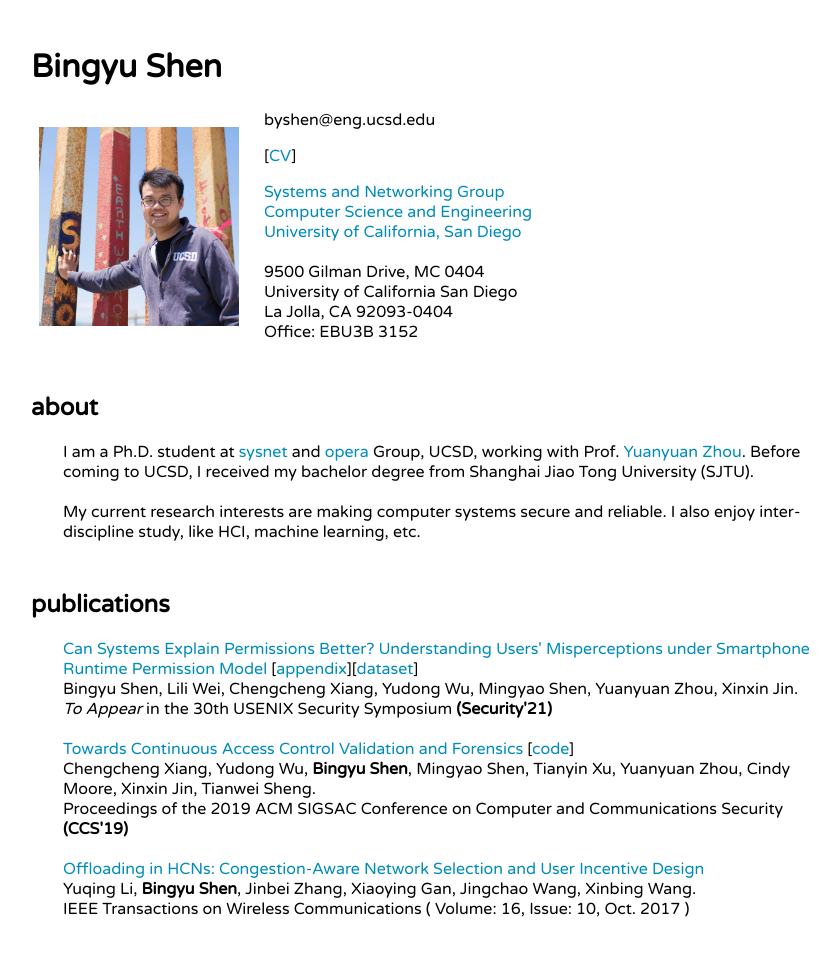
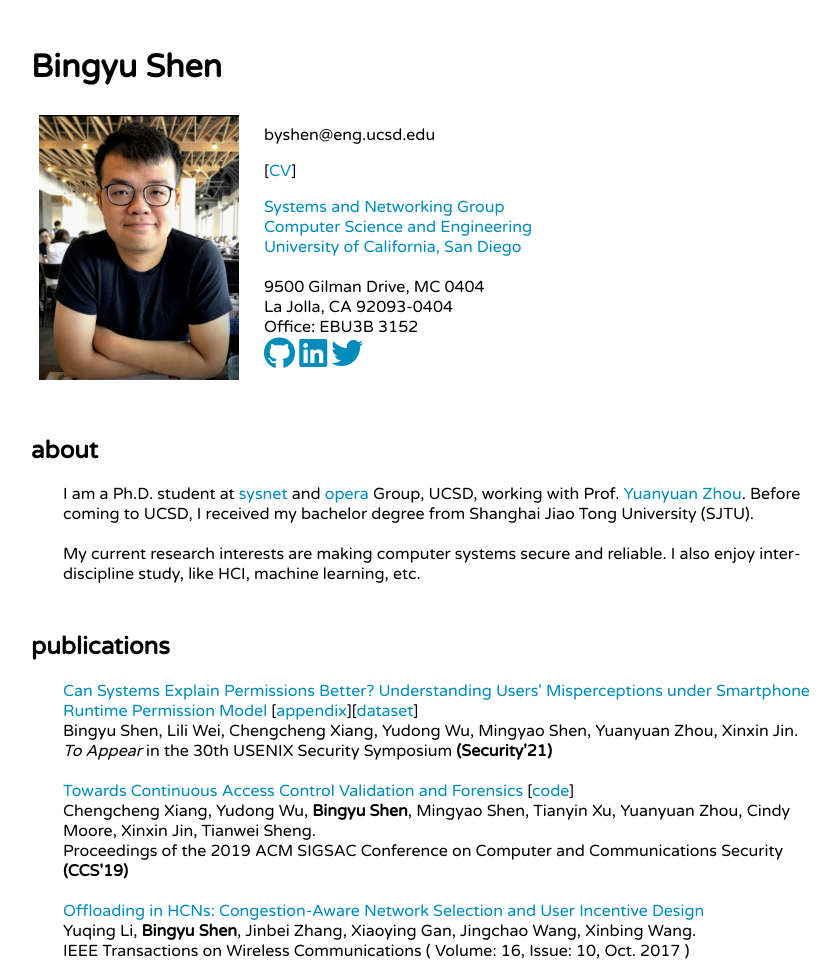
Before and after one commit to byshen/homepage, a plain HTML site: page index.htm in a window 1280 px wide. Shown: the top 964 px of the page, without its empty margins (209-1049 px from the left). Drawn offline with Linux system fonts and the light colour scheme; some icons are missing.

Commit message:
update homepage with links

```diff
--- a/index.htm
+++ b/index.htm
@@ -16,6 +16,8 @@ ga('send', 'pageview');
 </script>
 <!-- End Google Analytics -->
 
+<link rel="stylesheet" href="https://cdn.jsdelivr.net/gh/jpswalsh/academicons@1/css/academicons.min.css">
+<script src="https://kit.fontawesome.com/edca933b8d.js" crossorigin="anonymous"></script>
 <link href="https://fonts.googleapis.com/css?family=Roboto:400,500,700" rel="stylesheet" />
 <link href="https://fonts.googleapis.com/css?family=Roboto+Slab:400,700" rel="stylesheet" />
 <link rel="icon" type="image/png" href="https://cse.ucsd.edu/sites/cse/files/cse/zeropoint_favicon.png">
@@ -109,7 +111,7 @@ dd {
 <tbody><tr>
 <td>
 <div style="padding: 5px" id="div-mobile">
-<img src="./files/me.jpg" width="200">
+<img src="./files/me_f.jpg" width="200">
 </div>
 </td>
 <td>
@@ -127,9 +129,27 @@ byshen@eng.ucsd.edu
   <a href="https://www.ucsd.edu/">University of California, San Diego</a><br/><br/>
 
   9500 Gilman Drive, MC 0404 <br>
-  University of California San Diego <br>
   La Jolla, CA 92093-0404 <br>
   Office: EBU3B 3152<br>
+
+  <span style="font-size: 1em;">
+  <a href="https://scholar.google.com/citations?user=Rt448i4AAAAJ&hl=en" target="_blank" class="btn btn-default">
+      <i class="ai ai-google-scholar-square ai-2x"></i>
+  </a>
+  <a href="https://dblp.org/pid/190/3392-2.html" target="_blank" class="btn btn-default">
+      <i class="ai ai-dblp-square ai-2x"></i>
+  </a>
+  <a href="https://github.com/byshen" target="_blank" class="btn btn-default">
+      <i class="fab fa-github fa-2x"></i>
+  </a>
+  <a href="https://www.linkedin.com/in/byshen/" target="_blank" class="btn btn-default">
+      <i class="fab fa-linkedin fa-2x"></i>
+  </a>
+  <a href="https://twitter.com/shenbingyu" target="_blank" class="btn btn-default">
+      <i class="fab fa-twitter fa-2x"></i>
+  </a>
+  <!--  -->
+  </span>
 </p>
 
 </div>
```
Also changed, not shown: files/me_f.jpg (added), files/me_h.jpg (added).
